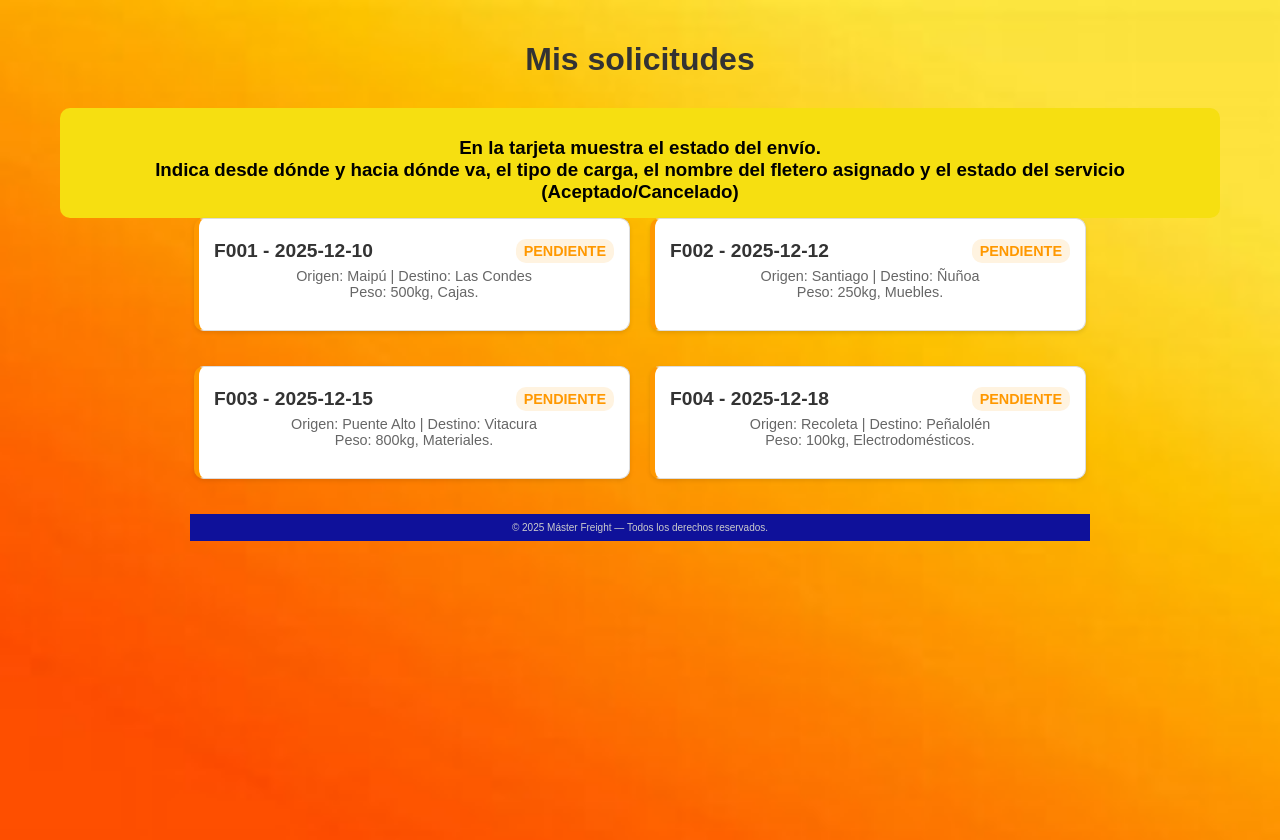
After one commit to Dany-crk21/Master_Freight, a Flask app: template templates/templates_movil/solicitudes.html in a window 1280 px wide. The commit adds this page. Run offline with Flask 3, Linux system fonts and the light colour scheme; the template is opened without the code that fills it, so the values that code supplies are empty.

Commit message:
paneles del cliente y fletero nuevos

```diff
--- a/static/css/stylesv2.css
+++ b/static/css/stylesv2.css
@@ -108,8 +108,14 @@ footer {
 }
 /*panel cliente*/
 .header-bar{
+    background-color: rgba(249, 248, 248, 0.532);
+    margin: 40px auto;
+    padding: 40px;
+    border-radius: 40px;
+    max-width: 700px;
     font-size: 26px;
     text-align: center;
+    box-shadow: #333;
 }
 .fw-bold, .text-center{
     font-size: 27px;
@@ -125,3 +131,10 @@ footer {
     box-shadow: 0 4px 6px rgba(0, 0, 0, 0.1);
     transition: background-color 0.3s ease, box-shadow 0.3s ease, transform 0.1s ease;
 }
+
+/*paanel de fletes*/
+
+.mapa_position{
+    position:relative;
+    transform:translate(50px, 10px);
+}
--- /dev/null
+++ b/templates/templates_movil/solicitudes.html
@@ -0,0 +1,205 @@
+<!DOCTYPE html>
+<html lang="es">
+<head>
+    <meta charset="UTF-8">
+    <meta name="viewport" content="width=device-width, initial-scale=1.0">
+    <title>Cliente: Estado del Pedido</title>
+    <link rel="stylesheet" href="/static/css/stylesv2.css">
+    <style>
+        :root {
+            --color-yellow-header: #FFF176;
+            --color-accept: #4CAF50;
+            --color-reject: #F44336;
+            --color-pending-bg: #FFF3E0;
+            --color-pending-text: #FF9800;
+        }
+        body {
+            font-family: Arial, sans-serif;
+            background-color: #f0f0f0;
+            display: flex;
+            flex-direction: column;
+            align-items: center;
+            padding: 20px;
+        }
+        /* Estilo del encabezado superior */
+        .header-yellow {
+            background-color: var(--color-yellow-header);
+            border-radius: 12px;
+            padding: 15px;
+            margin-bottom: 20px;
+            box-shadow: 0 4px 6px rgba(0, 0, 0, 0.1);
+            width: 100%;
+            max-width: 400px;
+            text-align: center;
+        }
+        .header-yellow h2 { margin: 0; font-size: 1.5em; }
+        .header-yellow p { font-size: 0.9em; color: #555; margin: 5px 0 0; }
+
+        /* Estilo general de las tarjetas */
+        .card {
+            background-color: white;
+            padding: 20px 15px;
+            border-radius: 10px;
+            box-shadow: 0 2px 4px rgba(0, 0, 0, 0.1);
+            width: 100%;
+            max-width: 400px;
+            margin-bottom: 15px;
+            border-left: 5px solid transparent;
+            transition: border-left-color 0.5s;
+        }
+        .card-header {
+            display: flex;
+            justify-content: space-between;
+            align-items: center;
+            font-weight: bold;
+            color: #333;
+            margin-bottom: 5px;
+        }
+        .card-details {
+            font-size: 0.9em;
+            color: #666;
+            margin-bottom: 10px;
+        }
+        /* Insignia de estado */
+        .status-badge {
+            padding: 4px 8px;
+            border-radius: 10px;
+            font-size: 0.75em;
+            font-weight: bold;
+            transition: background-color 0.5s;
+        }
+
+        /* Colores de estado dinámicos */
+        .card.PENDIENTE {
+            border-left-color: var(--color-pending-text);
+        }
+        .card.PENDIENTE .status-badge {
+            background-color: var(--color-pending-bg);
+            color: var(--color-pending-text);
+        }
+
+        .card.ACEPTADO {
+            border-left-color: var(--color-accept);
+        }
+        .card.ACEPTADO .status-badge {
+            background-color: #E8F5E9;
+            color: var(--color-accept);
+        }
+
+        .card.RECHAZADO {
+            border-left-color: var(--color-reject);
+        }
+        .card.RECHAZADO .status-badge {
+            background-color: #FFEBEE;
+            color: var(--color-reject);
+        }
+
+        .refresh-note {
+            font-size: 0.8em;
+            color: gray;
+            margin-top: 10px;
+        }
+        .cuadrado{
+          width: 1100px;
+          height: 90px;
+          background-color: #f6df11;
+          border-radius: 10px;
+          padding: 10px 30px;
+        }
+        .cuadrado h3{
+          text-align: center;
+        }
+    </style>
+
+</head>
+<body>
+    <h1>Mis solicitudes</h1>
+    <div class="cuadrado">
+      <h3>En la tarjeta muestra el estado del envío. <br>
+       Indica desde dónde y hacia dónde va, el tipo de carga, el nombre del fletero asignado y el estado del servicio (Aceptado/Cancelado)
+    </h3>
+    </div>
+
+    <!--cartilla 1-->
+    <div class="main-content">
+        <div class="card" data-id="F001">
+            <div class="card-header">
+                <span>F001 - 2025-12-10</span>
+                <span class="status-badge" data-status-for="F001">Pendiente</span>
+            </div>
+            <div class="card-details">Origen: Maipú | Destino: Las Condes<br>Peso: 500kg, Cajas.</div>
+        </div>
+    <!--cartilla 2-->
+        <div class="card" data-id="F002">
+            <div class="card-header">
+                <span>F002 - 2025-12-12</span>
+                <span class="status-badge" data-status-for="F002">Pendiente</span>
+            </div>
+            <div class="card-details">Origen: Santiago | Destino: Ñuñoa<br>Peso: 250kg, Muebles.</div>
+        </div>
+    <!--cartilla 3-->
+        <div class="card" data-id="F003">
+            <div class="card-header">
+                <span>F003 - 2025-12-15</span>
+                <span class="status-badge" data-status-for="F003">Pendiente</span>
+            </div>
+            <div class="card-details">Origen: Puente Alto | Destino: Vitacura<br>Peso: 800kg, Materiales.</div>
+        </div>
+    <!--cartilla 4-->
+        <div class="card" data-id="F004">
+            <div class="card-header">
+                <span>F004 - 2025-12-18</span>
+                <span class="status-badge" data-status-for="F004">Pendiente</span>
+            </div>
+            <div class="card-details">Origen: Recoleta | Destino: Peñalolén<br>Peso: 100kg, Electrodomésticos.</div>
+        </div>
+    <footer>
+        &copy; 2025 Máster Freight — Todos los derechos reservados.
+    </footer>
+    <!--javascript-->
+      <script>
+        const STORAGE_PREFIX = 'pedidoEstado_';
+        const cards = document.querySelectorAll('.card');
+
+        function verificarEstado() {
+            cards.forEach(card => {
+                const id = card.dataset.id;
+                // Leer el estado del almacenamiento local. Si no existe, es 'PENDIENTE'.
+                const estado = localStorage.getItem(STORAGE_PREFIX + id) || 'PENDIENTE';
+
+                const statusBadge = document.querySelector(`[data-status-for="${id}"]`);
+
+                // Limpiar clases de estado anteriores en la tarjeta y el badge
+                card.classList.remove('PENDIENTE', 'ACEPTADO', 'RECHAZADO');
+                statusBadge.classList.remove('PENDIENTE', 'ACEPTADO', 'RECHAZADO');
+
+                // Aplicar la clase y el texto según el estado
+                if (estado === 'ACEPTADO') {
+                    statusBadge.textContent = 'ACEPTADO';
+                    card.classList.add('ACEPTADO');
+                } else if (estado === 'RECHAZADO') {
+                    statusBadge.textContent = 'RECHAZADO';
+                    card.classList.add('RECHAZADO');
+                } else {
+                    statusBadge.textContent = 'PENDIENTE';
+                    card.classList.add('PENDIENTE');
+                }
+            });
+        }
+
+        // 1. Verificar el estado al cargar la página
+        document.addEventListener('DOMContentLoaded', verificarEstado);
+
+        // 2. Establecer un intervalo para verificar automáticamente el estado cada 2 segundos
+        setInterval(verificarEstado, 2000);
+
+        // 3. Bonus: Escuchar cambios de storage en otras pestañas (más robusto)
+        window.addEventListener('storage', (e) => {
+            if (e.key && e.key.startsWith(STORAGE_PREFIX)) {
+                verificarEstado();
+            }
+        });
+    </script>
+
+</body>
+</html>
```
Also changed, not shown: templates/templates_movil/flete-solicitud.html (added, +116 -0 lines), templates/templates_movil/panel_Fletero.html (added, +37 -0 lines), templates/templates_movil/perfil-fletero.html (added, +74 -0 lines), templates/templates_movil/solicitar_flete.html (added, +251 -0 lines).
